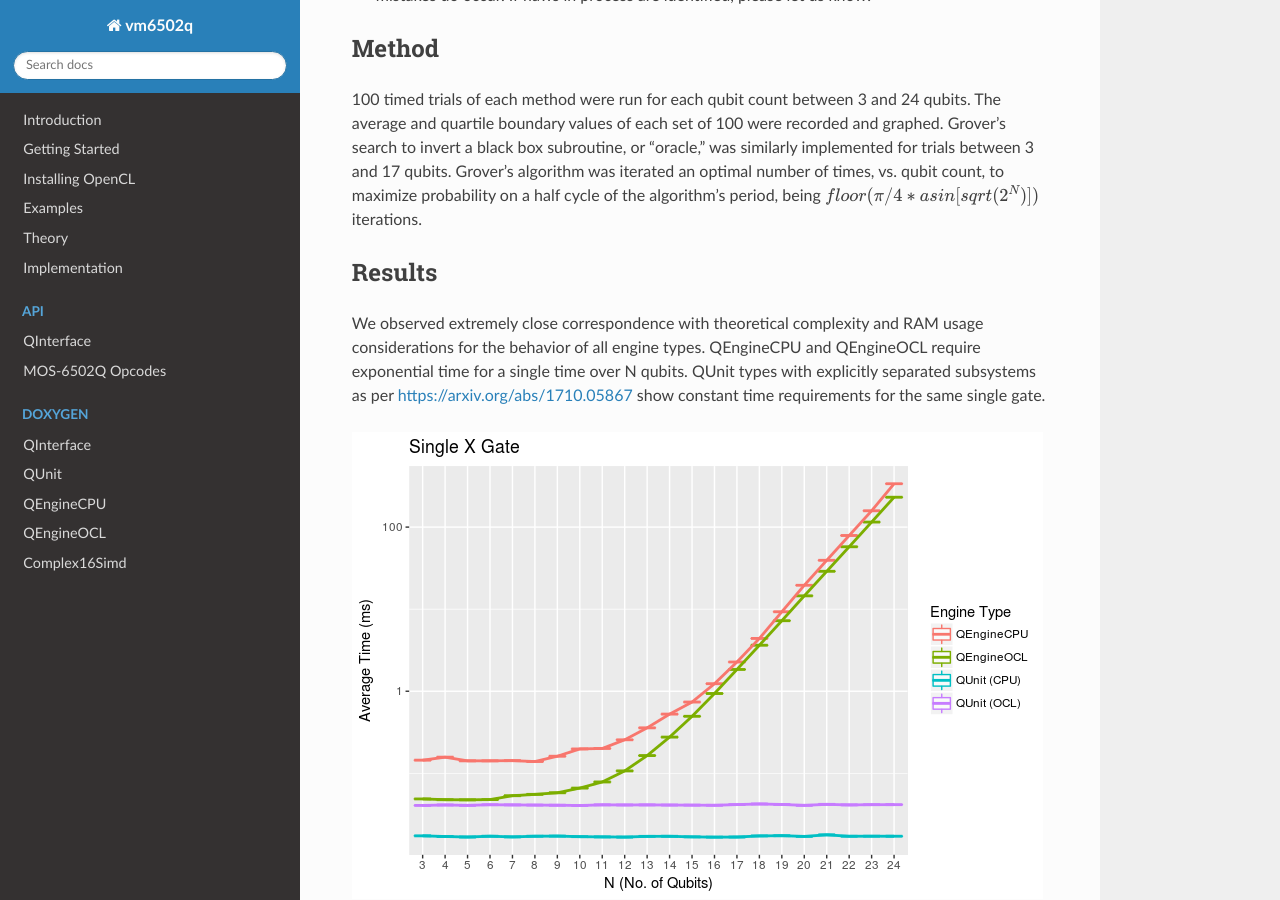
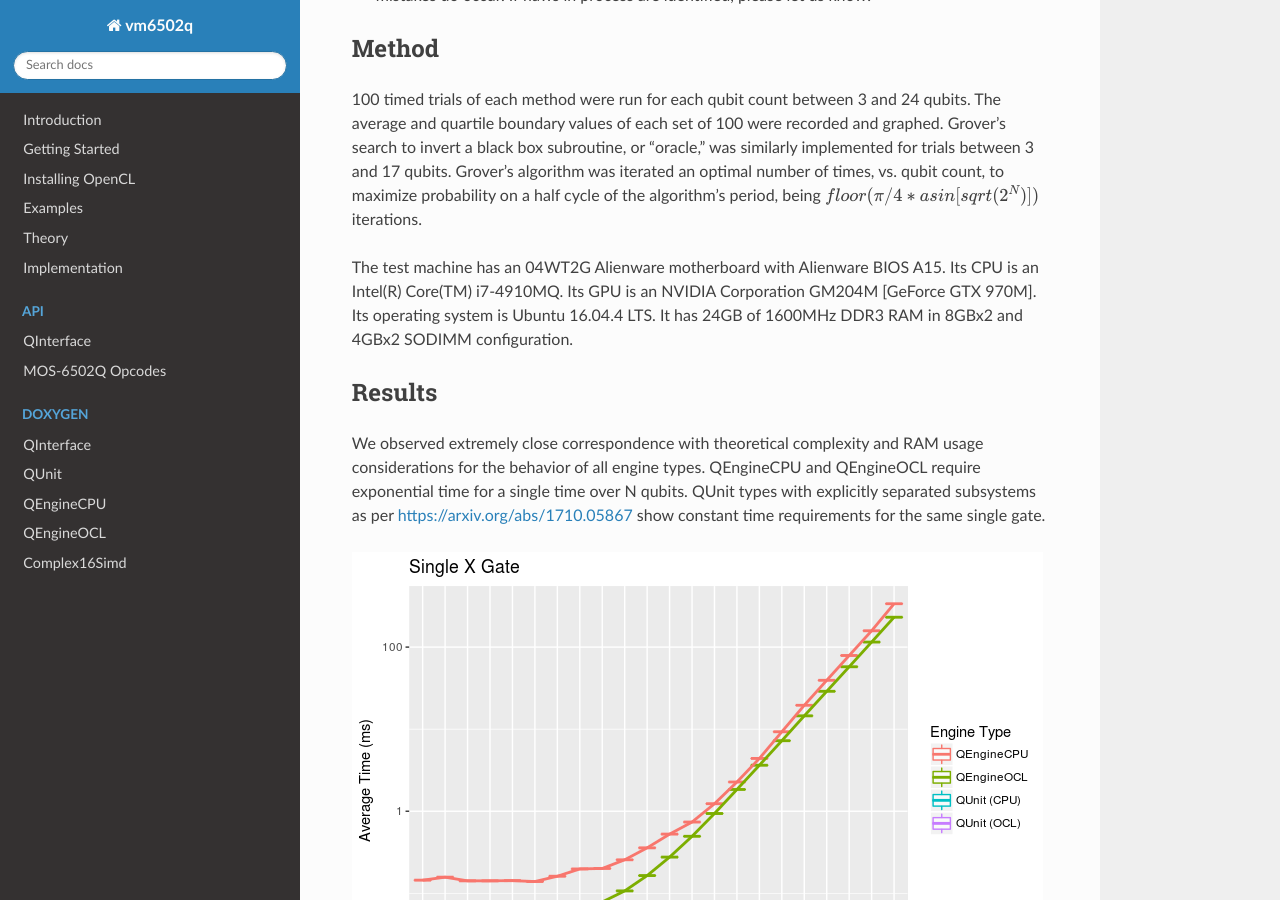
Before and after one commit to vm6502q/qrack.github.io, a Sphinx documentation site: the page built from docs/performance/index.rst, in a window 1280 px wide and 900 px high, scrolled down 1252 px. Built offline with Sphinx 7.4.7 and the Read the Docs theme 2.0.0, drawn with Linux system fonts in a browser that asks for light colours.

Commit message:
Test machine specs

```diff
--- a/docs/performance/index.rst
+++ b/docs/performance/index.rst
@@ -63,6 +63,8 @@ Method
 ******
 
 100 timed trials of each method were run for each qubit count between 3 and 24 qubits. The average and quartile boundary values of each set of 100 were recorded and graphed. Grover's search to invert a black box subroutine, or "oracle," was similarly implemented for trials between 3 and 17 qubits. Grover's algorithm was iterated an optimal number of times, vs. qubit count, to maximize probability on a half cycle of the algorithm's period, being :math:`floor(π/{4*asin[sqrt(2^N)]})` iterations.
+
+The test machine has an 04WT2G Alienware motherboard with Alienware BIOS A15. Its CPU is an Intel(R) Core(TM) i7-4910MQ. Its GPU is an NVIDIA Corporation GM204M [GeForce GTX 970M]. Its operating system is Ubuntu 16.04.4 LTS. It has 24GB of 1600MHz DDR3 RAM in 8GBx2 and 4GBx2 SODIMM configuration.
 
 Results
 *******
```
